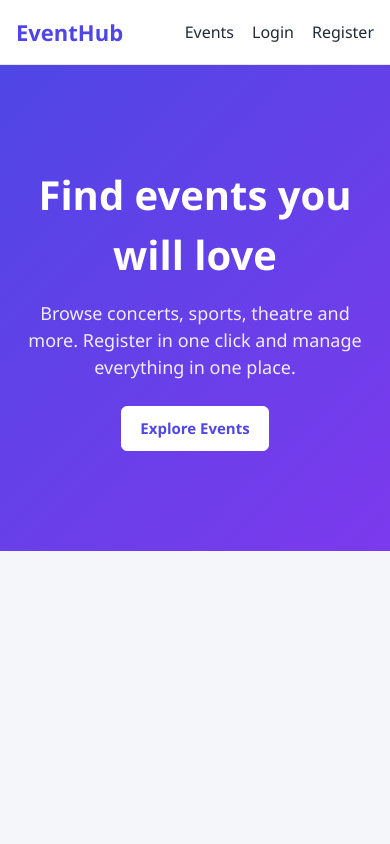
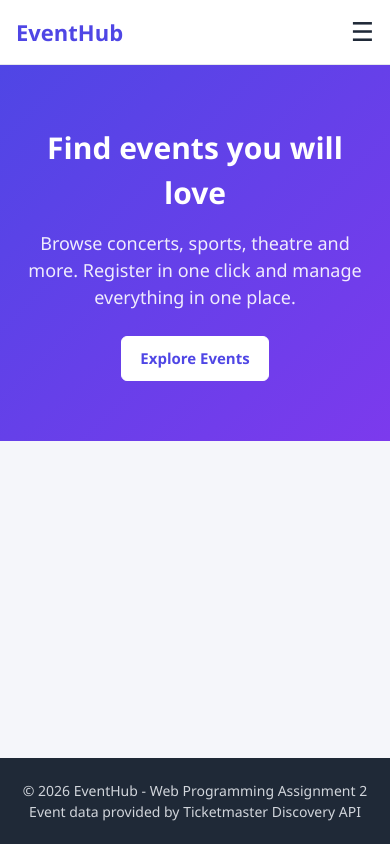
Before and after one commit to shahzaib12345-cloud/event_managment_web_2, a React (Vite) app: page / in a window 390 px wide. Built offline with nearby package versions, Linux system fonts and the light colour scheme; no server answers.

Commit message:
Improve responsive UI with mobile menu, footer and page titles

```diff
--- a/src/App.jsx
+++ b/src/App.jsx
@@ -1,21 +1,28 @@
-import { Routes, Route } from 'react-router-dom';
+import { useEffect } from 'react';
+import { Routes, Route, useLocation } from 'react-router-dom';
 import Navbar from './components/Navbar';
+import Footer from './components/Footer';
 import ProtectedRoute from './components/ProtectedRoute';
 import Home from './pages/Home';
 import Login from './pages/Login';
 import Register from './pages/Register';
 import Events from './pages/Events';
+import EventDetails from './pages/EventDetails';
 import MyEvents from './pages/MyEvents';
 import NotFound from './pages/NotFound';
-import EventDetails from './pages/EventDetails';
-
-
-
 
 function App() {
+  const { pathname } = useLocation();
+
+  // scroll to top when the page changes
+  useEffect(() => {
+    window.scrollTo(0, 0);
+  }, [pathname]);
+
   return (
-    <>
+    <div className="app">
       <Navbar />
+      <main className="main">
         <Routes>
           <Route path="/" element={<Home />} />
           <Route path="/events" element={<Events />} />
@@ -32,7 +39,9 @@ function App() {
           />
           <Route path="*" element={<NotFound />} />
         </Routes>
-    </>
+      </main>
+      <Footer />
+    </div>
   );
 }
 
--- /dev/null
+++ b/src/components/Footer.jsx
@@ -0,0 +1,12 @@
+function Footer() {
+  return (
+    <footer className="footer">
+      <div className="container">
+        <p>© 2026 EventHub - Web Programming Assignment 2</p>
+        <p>Event data provided by Ticketmaster Discovery API</p>
+      </div>
+    </footer>
+  );
+}
+
+export default Footer;
--- a/src/components/Navbar.jsx
+++ b/src/components/Navbar.jsx
@@ -1,35 +1,44 @@
+import { useState } from 'react';
 import { Link, NavLink, useNavigate } from 'react-router-dom';
 import { useDispatch, useSelector } from 'react-redux';
 import { logoutUser } from '../features/auth/authSlice';
 
 function Navbar() {
+  const [menuOpen, setMenuOpen] = useState(false);
   const user = useSelector((state) => state.auth.user);
   const dispatch = useDispatch();
   const navigate = useNavigate();
 
+  const closeMenu = () => setMenuOpen(false);
+
   const handleLogout = () => {
     dispatch(logoutUser());
+    closeMenu();
     navigate('/login');
   };
 
   return (
     <nav className="navbar">
       <div className="container nav-inner">
-        <Link to="/" className="logo">EventHub</Link>
+        <Link to="/" className="logo" onClick={closeMenu}>EventHub</Link>
 
-        <div className="nav-links">
-          <NavLink to="/events">Events</NavLink>
+        <button className="menu-toggle" onClick={() => setMenuOpen(!menuOpen)}>
+          {menuOpen ? '✕' : '☰'}
+        </button>
+
+        <div className={menuOpen ? 'nav-links open' : 'nav-links'}>
+          <NavLink to="/events" onClick={closeMenu}>Events</NavLink>
 
           {user ? (
             <>
-              <NavLink to="/my-events">My Events</NavLink>
+              <NavLink to="/my-events" onClick={closeMenu}>My Events</NavLink>
               <span className="nav-user">Hi, {user.name}</span>
               <button className="btn btn-outline" onClick={handleLogout}>Logout</button>
             </>
           ) : (
             <>
-              <NavLink to="/login">Login</NavLink>
-              <NavLink to="/register">Register</NavLink>
+              <NavLink to="/login" onClick={closeMenu}>Login</NavLink>
+              <NavLink to="/register" onClick={closeMenu}>Register</NavLink>
             </>
           )}
         </div>
--- a/src/index.css
+++ b/src/index.css
@@ -288,3 +288,62 @@ img { max-width: 100%; display: block; }
 .my-event-info h3 { margin: 6px 0; font-size: 18px; }
 .my-event-actions { display: flex; flex-direction: column; gap: 8px; align-items: stretch; text-align: center; }
 .completed-badge { background: #e5e7eb; color: var(--muted); }
+
+
+
+
+/* ---------- App layout / footer ---------- */
+.app { min-height: 100vh; display: flex; flex-direction: column; }
+.main { flex: 1; }
+.footer {
+  background: #1f2937;
+  color: #d1d5db;
+  text-align: center;
+  padding: 22px 0;
+  font-size: 14px;
+}
+
+.menu-toggle {
+  display: none;
+  background: none;
+  border: none;
+  font-size: 26px;
+  cursor: pointer;
+  color: var(--text);
+}
+
+/* ---------- Responsive ---------- */
+@media (max-width: 800px) {
+  .details { grid-template-columns: 1fr; }
+  .details-img { min-height: 220px; }
+  .hero { padding: 60px 0; }
+  .hero h1 { font-size: 30px; }
+}
+
+@media (max-width: 700px) {
+  .menu-toggle { display: block; }
+
+  .nav-links {
+    display: none;
+    position: absolute;
+    top: 64px;
+    left: 0;
+    right: 0;
+    background: #fff;
+    flex-direction: column;
+    align-items: flex-start;
+    gap: 14px;
+    padding: 18px 16px;
+    border-bottom: 1px solid var(--border);
+  }
+  .nav-links.open { display: flex; }
+
+  .my-event { flex-direction: column; align-items: flex-start; }
+  .my-event-img { width: 100%; height: 160px; }
+  .my-event-actions { flex-direction: row; width: 100%; }
+  .my-event-actions .btn { flex: 1; }
+
+  .filter-buttons { width: 100%; }
+  .filter-buttons .btn { flex: 1; }
+  .pagination { gap: 10px; font-size: 14px; }
+}
```
Lines whose indentation alone changed are shown as unchanged.
